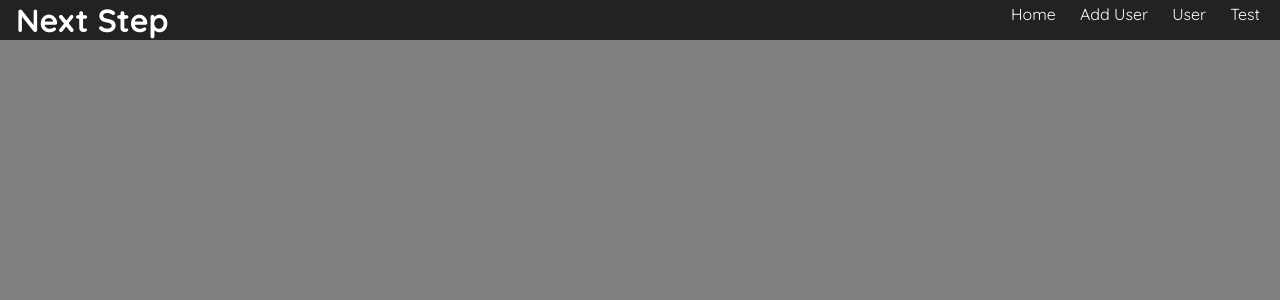
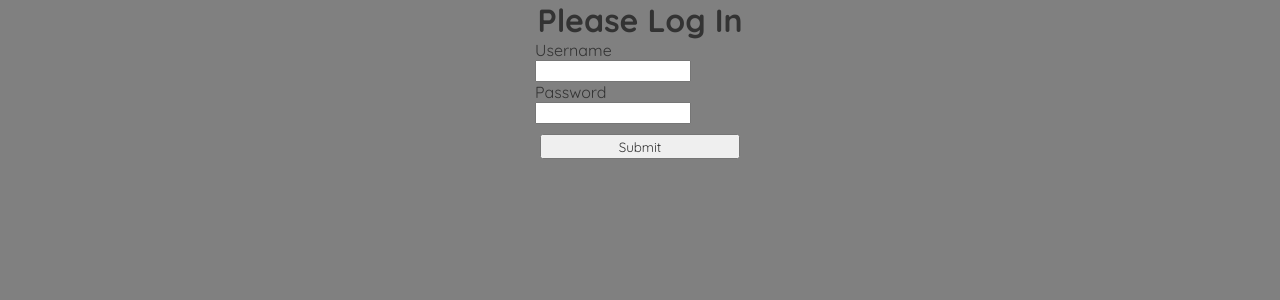
Before and after one commit to NextStepNZ/Development, a React (Create React App) app in the folder client/: page /login in a window 1280 px wide. Shown: the top 300 px of the page. Built offline with nearby package versions, Linux system fonts and the light colour scheme.

Commit message:
Started working on login and authentication

```diff
--- a/client/src/App.js
+++ b/client/src/App.js
@@ -1,22 +1,36 @@
-import React from "react";
+import React, { useState } from "react";
 import Navbar from "./components/Navbar";
 import Home from "./components/Home";
 import AddUser from "./components/AddUser";
 import User from './components/User';
 import Test from './components/Test';
-import {Routes, Route} from 'react-router-dom';
+import Login from './components/Login/Login';
+
+//import Dashboard from './components/Dashboard/Dashboard';
+//import Preferences from './components/Preferences/Preferences';
+import {BrowserRouter, Routes, Route} from 'react-router-dom';
 
 const App = () => {
+  const [token, setToken] = useState();
+
+  if(!token) {
+    return <Login setToken={setToken} />
+  }
+
 
   return (
     <>
+    <div className="wrap">
     <Navbar />
+      <BrowserRouter>
         <Routes>
           <Route path='/' element={<Home />}/>
           <Route path='/adduser' element={<AddUser />}/>
           <Route path='/user' element={<User firstname={'John'} lastname={'Smith'} isTeacher={'true'}/>}/>
           <Route path='/Test' element={<Test/>}/>
         </Routes>
+      </BrowserRouter>
+    </div>
     </>
     );
 }
--- /dev/null
+++ b/client/src/components/Dashboard/Dashboard.js
@@ -0,0 +1,7 @@
+import React from 'react';
+
+export default function Dashboard() {
+  return(
+    <h2>Dashboard</h2>
+  );
+}
--- /dev/null
+++ b/client/src/components/Login/Login.js
@@ -0,0 +1,23 @@
+import React from 'react';
+import '../../style/Login.css';
+
+export default function Login() {
+  return(
+    <div className="login-wrapper">
+    <h1>Please Log In</h1>
+    <form>
+         <label>
+           <p>Username</p>
+           <input type="text" />
+         </label>
+         <label>
+          <p>Password</p>
+           <input type="password" />
+         </label>
+          <div>
+           <button type="submit">Submit</button>
+          </div>
+        </form>
+    </div>
+  )
+}
--- /dev/null
+++ b/client/src/components/Preferences/Preferences.js
@@ -0,0 +1,7 @@
+import React from 'react';
+
+export default function Preferences() {
+  return(
+    <h2>Preferences</h2>
+  );
+}
--- a/client/src/style/App.css
+++ b/client/src/style/App.css
@@ -8,6 +8,11 @@ Just made the whole page grey so my eyes dont hurt at 3am - Salman
 html {
   background-color: grey;
 }
+
+.wrapper {
+  padding: 20px;
+}
+
 
 .loginComponents {
   display: flex;
--- /dev/null
+++ b/client/src/style/Login.css
@@ -0,0 +1,5 @@
+.login-wrapper {
+    display: flex;
+    flex-direction: column;
+    align-items: center;
+}
```
Lines whose indentation alone changed are shown as unchanged.
